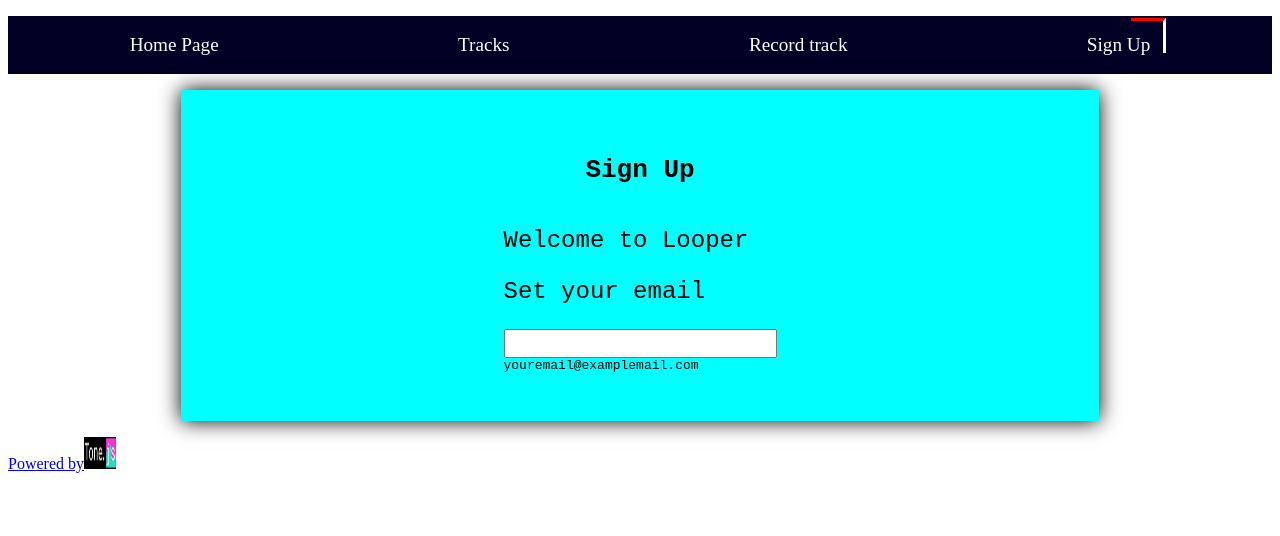
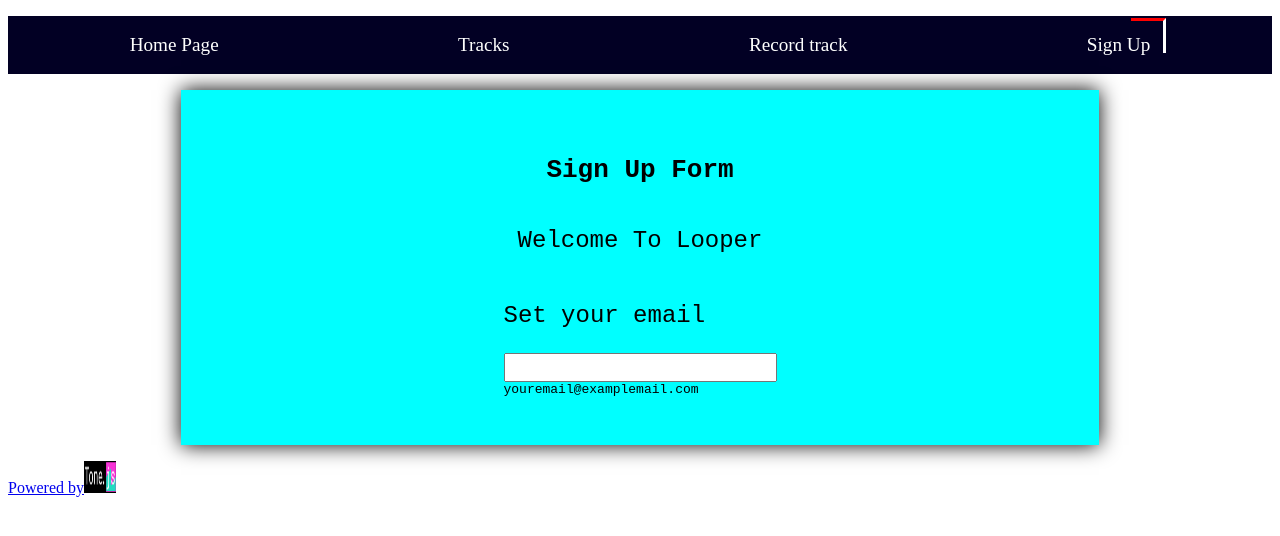
Before and after one commit to Dominique-Sakrisson/looper, a React app: page /signUp in a window 1280 px wide. Shown: the top 536 px of the page. Built offline with nearby package versions, Linux system fonts and the light colour scheme.

Commit message:
Hide user password

```diff
--- a/src/containers/UserSignUpPage/UserSignUp.jsx
+++ b/src/containers/UserSignUpPage/UserSignUp.jsx
@@ -9,20 +9,12 @@ const userSignUp = () => {
   const search = useLocation().search;
   const name = new URLSearchParams(search).get('error');
 
- console.log(search,' is the search');
- console.log(name,' is the name');
+ console.log(search, ' is the search');
+ console.log(name, ' is the name');
   const [user, setUser] = useState({});
-
-  const [first_name, set_first_name] = useState('');
-  const [acceptName, setAcceptName] = useState(false);
-
-
-  const [last_name, setLastName] = useState('');
-  const [acceptLastName, setAcceptLastName] = useState(false);
 
   const [email, setEmail] = useState('');
   const [acceptEmail, setAcceptEmail] = useState(false);
-
   const [password, setPassword] = useState('');
   const [password2, setPassword2] = useState('');
   const [acceptPassword, setAcceptPassword] = useState(false);
@@ -41,21 +33,21 @@ const userSignUp = () => {
   // useEffect(() => {
   //   if(acceptName){
   //     // setConfirmName(name);
-  //     document.getElementById('first_name').style.display = 'none';
-  //     document.getElementById('last_name').style.display = 'block';
+  //     document.getElementById('').style.display = 'none';
+  //     document.getElementById('').style.display = 'block';
   //   }
   // }), [acceptName];
 
   // useEffect(() => {
   //   if(acceptLastName){
-  //     document.getElementById('last_name').style.display = 'none';
+  //     document.getElementById('').style.display = 'none';
   //     document.getElementById('email').style.display = 'block';
   //   }
   // }), [acceptLastName];
 
   // useEffect(() => {
   //   if(confirmLastName.length > 0){
-  //     document.getElementById('last_name').style.display = 'none';
+  //     document.getElementById('').style.display = 'none';
   //     document.getElementById('email').style.display = 'block';
   //   }
   // }), [confirmLastName];
@@ -88,11 +80,12 @@ const userSignUp = () => {
     }
   }), [acceptPassword2];
 
-
   return (<div className={style.signUpForm}>
     {/* main header for the form
       displays users name as they fill out forms */}
-    <h1>Sign Up</h1>
+    <h1>Sign Up Form</h1>
+
+    <p>Welcome To Looper</p>
     {/* the form for collecting user information */}
     <form id="userForm" action="/api/v1/users" method="post">
       { //Check input first and last name to greet user
@@ -102,7 +95,7 @@ const userSignUp = () => {
             <h3>You entered</h3>
             <p>
           Email: {email}<br/>
-          password: {password}<br/>
+          password: {'*'.repeat(password.length)} <br/>
             </p>
         Is this all correct?
             <button type="submit" onClick={(e) => {
@@ -112,7 +105,7 @@ const userSignUp = () => {
           </div>
           :
         //prompt if form isnt complete
-          <p>Welcome {(first_name) ? `${first_name} ${last_name}` : 'to Looper'} </p>
+          ''
       }
 
       <div id="inputLabels">
```
